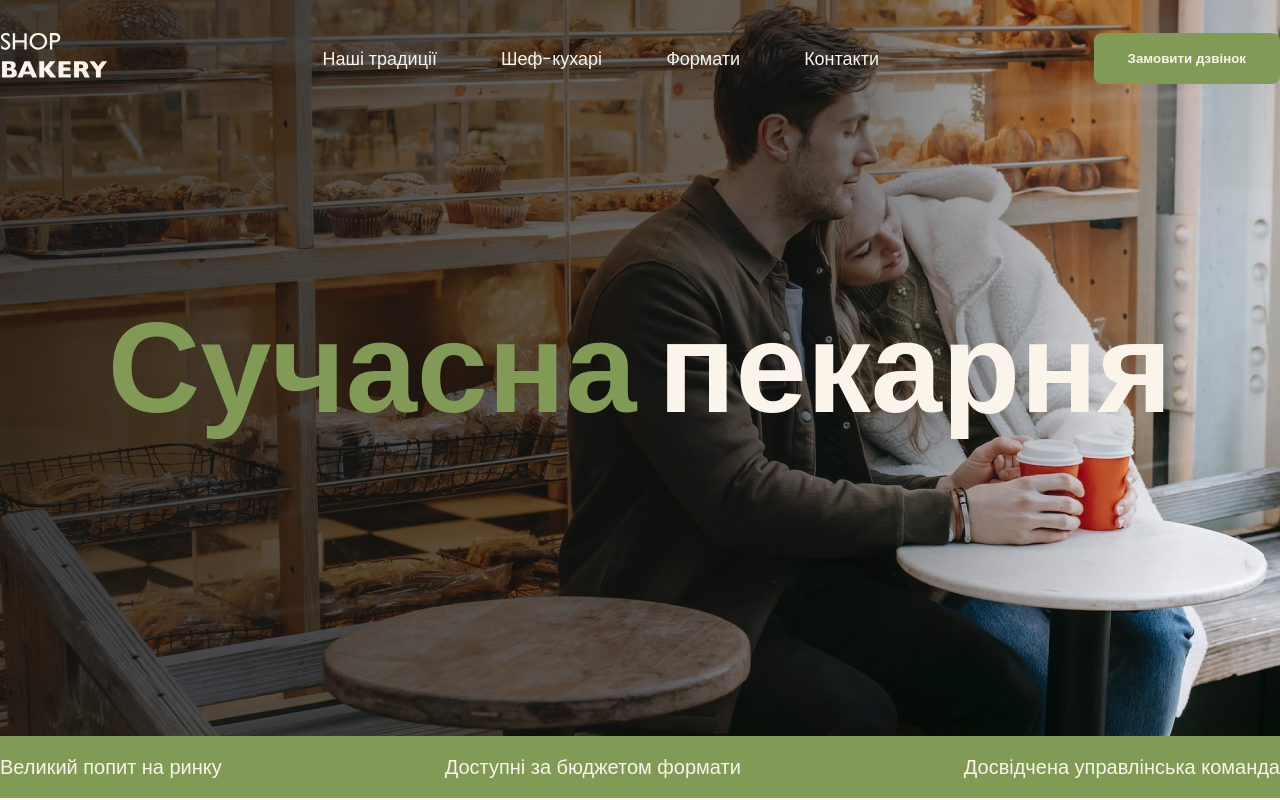
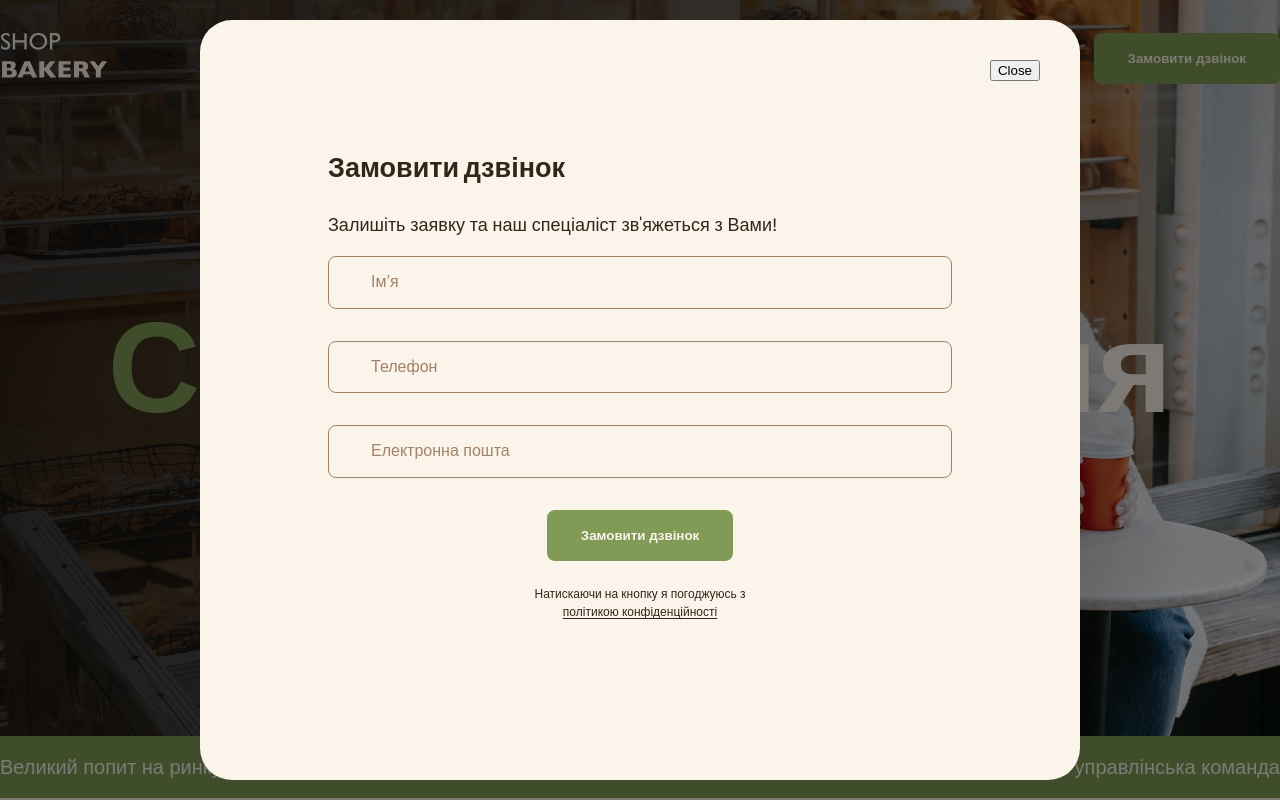
Before and after one commit to annettalabova/bakery, a plain HTML site: page index.html in a window 1280 px wide. Shown: the top 800 px of the page. Drawn offline with Linux system fonts and the light colour scheme.

Commit message:
update form

```diff
--- a/css/styles.css
+++ b/css/styles.css
@@ -502,8 +502,10 @@
 	max-width: 880px;
 	height: 100%;
 	max-height: 880px;
+	padding: 128px;
 	border-radius: 32px;
 	background-color: var(--color-primary-light);
+	overflow-y: auto;
 }
 
 .backdrop.is-hidden {
@@ -517,3 +519,56 @@
 	top: 40px;
 	right: 40px;
 }
+
+/* Form */
+.form-field {
+	margin-bottom: 32px;
+}
+
+.form-label {
+	display: block;
+}
+
+.form-input {
+	padding: 16px 42px;
+	width: 100%;
+	border-radius: 8px;
+	font-size: 16px;
+	line-height: 1.17;
+	border: 1px solid var(--color-secondary-dark);
+	background-color: transparent;
+}
+
+.form-input:focus {
+	border-color: var(--color-brand-light);
+	outline: none;
+}
+
+.form-input::placeholder {
+	color: var(--color-secondary-dark);
+	font-size: 16px;
+	line-height: 1.17;
+}
+
+.form-input:focus::placeholder {
+	color: var(--color-primary-dark);
+}
+
+.form-button {
+	display: block;
+	margin: 0 auto 24px;
+}
+
+.form-terms {
+	margin: 0 auto;
+	max-width: 220px;
+	font-weight: 500;
+	font-size: 12px;
+	line-height: 1.5;
+	text-align: center;
+}
+
+.form-term-link {
+	color: var(--color-primary-dark);
+	text-underline-offset: 2px;
+}
--- a/index.html
+++ b/index.html
@@ -172,6 +172,29 @@
 						</h2>
 						<p>Заповни форму, щоб ми звʼязались з тобою!</p>
 						<!-- Form -->
+						<form name="contact-form" autocomplete="off">
+
+							<div class="form-field">
+								<label class="form-label visually-hidden" for="user-name">Ім’я</label>
+								<input class="form-input" type="text" id="user-name" name="user-name" placeholder="Ім’я" />
+							</div>
+
+							<div class="form-field">
+								<label class="form-label visually-hidden" for="user-tel">Телефон</label>
+								<input class="form-input" type="tel" id="user-tel" name="user-tel" placeholder="Телефон" />
+							</div>
+
+							<div class="form-field">
+								<label class="form-label visually-hidden" for="user-email">Електронна пошта</label>
+								<input class="form-input" type="email" id="user-email" name="user-email"
+									placeholder="Електронна пошта" />
+							</div>
+
+							<button class="form-button button" type="submit">Замовити дзвінок</button>
+							<p class="form-terms">Натискаючи на кнопку я погоджуюсь з <a class="form-term-link"
+									href="#">політикою
+									конфіденційності</a></p>
+						</form>
 					</div>
 					<iframe class="contact-map"
 						src=" https://www.google.com/maps/embed?pb=!1m18!1m12!1m3!1d2540.1640546631734!2d30.488653211832915!3d50.45666967147488!2m3!1f0!2f0!3f0!3m2!1i1024!2i768!4f13.1!3m3!1m2!1s0x40d4ce637bfe1717%3A0x5370c2254ad1b952!2z0YPQuy4g0KHQtdGH0LXQstGL0YUg0KHRgtGA0LXQu9GM0YbQvtCyLCA1NCwg0JrQuNC10LIsINCj0LrRgNCw0LjQvdCwLCAwMjAwMA!5e0!3m2!1sru!2snl!4v1699576622273!5m2!1sru!2snl"
@@ -235,9 +258,33 @@
 		</div>
 	</footer>
 	<!-- Modal -->
-	<div class="backdrop is-hidden">
+	<div class="backdrop">
 		<div class="modal">
 			<button class="modal-btn-close" type="button">Close</button>
+			<h2>Замовити дзвінок</h2>
+			<p>Залишіть заявку та наш спеціаліст зв'яжеться з Вами!</p>
+			<form name="modal-form" autocomplete="off" novalidate>
+
+				<div class="form-field">
+					<label class="form-label visually-hidden" for="user-name">Ім’я</label>
+					<input class="form-input" type="text" id="user-name" name="user-name" placeholder="Ім’я" />
+				</div>
+
+				<div class="form-field">
+					<label class="form-label visually-hidden" for="user-tel">Телефон</label>
+					<input class="form-input" type="tel" id="user-tel" name="user-tel" placeholder="Телефон" />
+				</div>
+
+				<div class="form-field">
+					<label class="form-label visually-hidden" for="user-email">Електронна пошта</label>
+					<input class="form-input" type="email" id="user-email" name="user-email"
+						placeholder="Електронна пошта" />
+				</div>
+
+				<button class="form-button button" type="submit">Замовити дзвінок</button>
+				<p class="form-terms">Натискаючи на кнопку я погоджуюсь з <a class="form-term-link" href="#">політикою
+						конфіденційності</a></p>
+			</form>
 		</div>
 	</div>
 	<!-- Scripts -->
```
Also changed, not shown: 1 other file.
